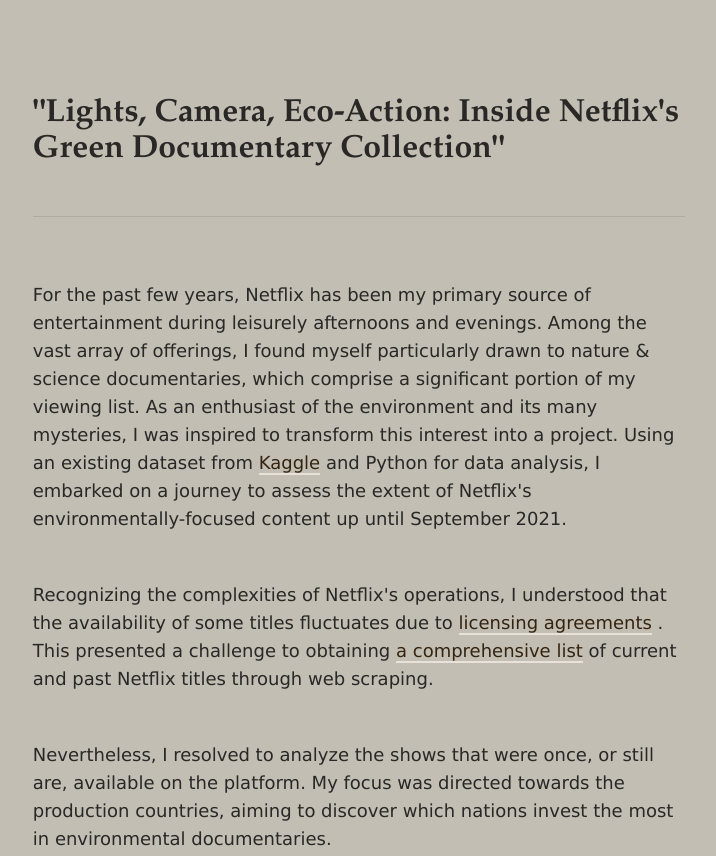
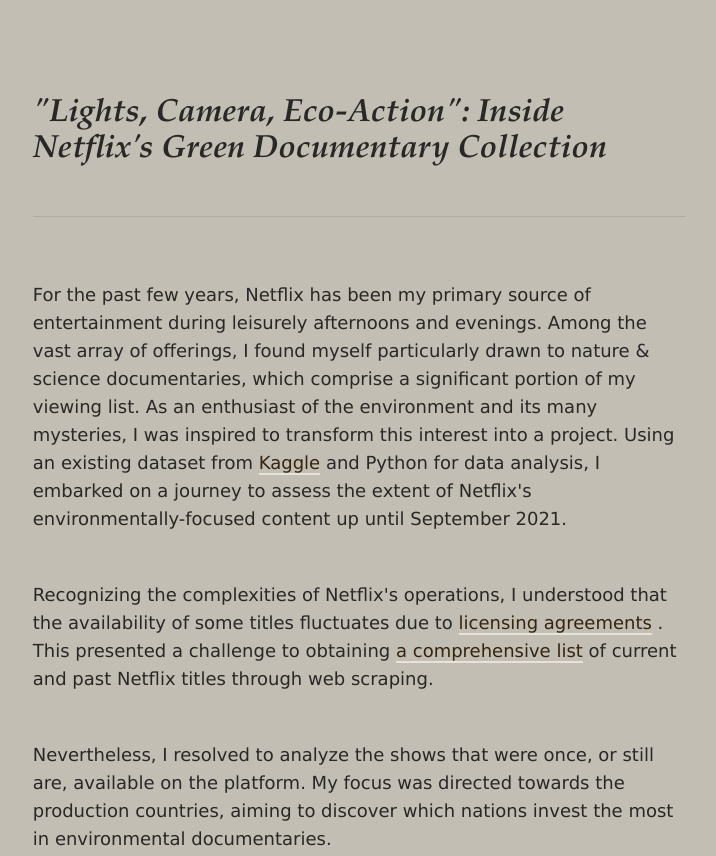
Before and after one commit to krystalwon/environmental-docus-in-netflix, a plain HTML site: page index.html in a window 1280 px wide. Shown: the top 856 px of the page, without its empty margins (281-997 px from the left). Drawn offline with nearby package versions, Linux system fonts and the light colour scheme; a script that the page names is missing.

Commit message:
Update index.html

```diff
--- a/index.html
+++ b/index.html
@@ -141,8 +141,10 @@
           <div class="col-lg-7 col-11">
             <h3 class="text-h3 font-secondary mb-5">
               <b
-                >"Lights, Camera, Eco-Action: Inside Netflix's Green Documentary
-                Collection"</b
+                ><i
+                  >"Lights, Camera, Eco-Action": Inside Netflix's Green
+                  Documentary Collection</i
+                ></b
               >
             </h3>
 
```
